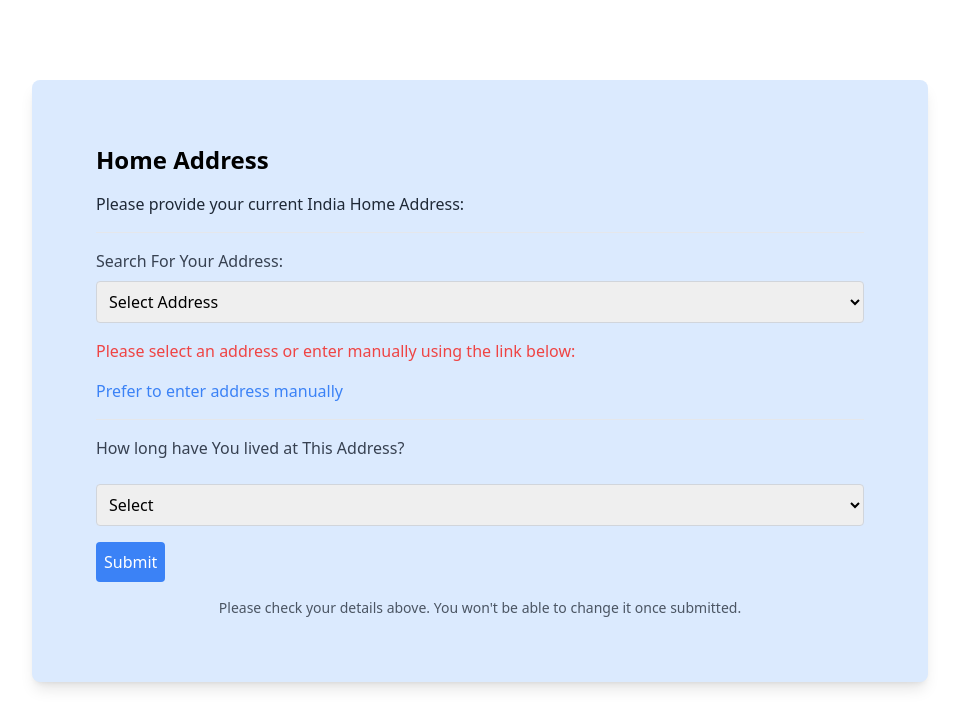
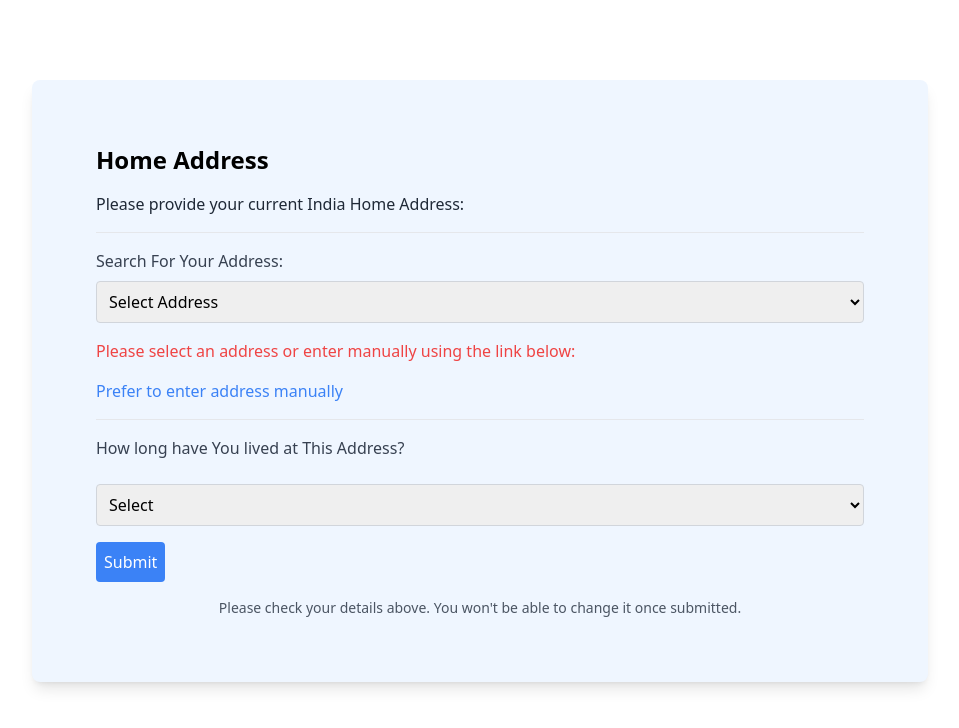
Before and after one commit to CodewithParas1/Bank_app, a React (Create React App) app: page / in a window 1280 px wide. Shown: the top 728 px of the page, without its empty margins (160-1119 px from the left). Built offline with nearby package versions, Linux system fonts and the light colour scheme.

Commit message:
Update home.js

```diff
--- a/src/pages/home.js
+++ b/src/pages/home.js
@@ -166,7 +166,7 @@ const Home = () => {
   };
 
   return (
-    <div className="max-w-4xl mx-auto my-20 bg-blue-100 p-16 rounded-lg shadow-lg relative">
+    <div className="max-w-4xl mx-auto my-20 bg-blue-50 p-16 rounded-lg shadow-lg relative">
       <h1 className="text-2xl font-bold text-left mb-4">Home Address</h1>
       <p className="text-left mb-4 text-gray-800">Please provide your current India Home Address:</p>
       <hr className="mb-4" />
```
